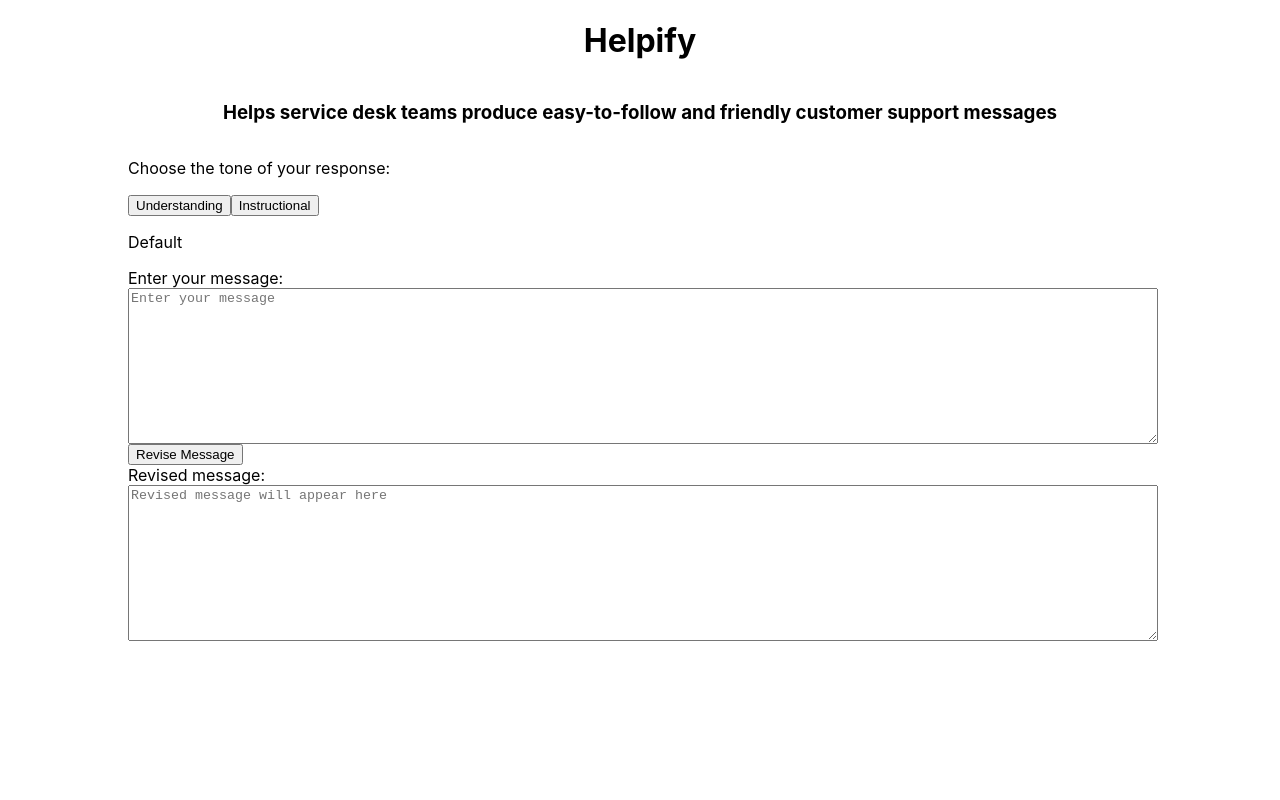
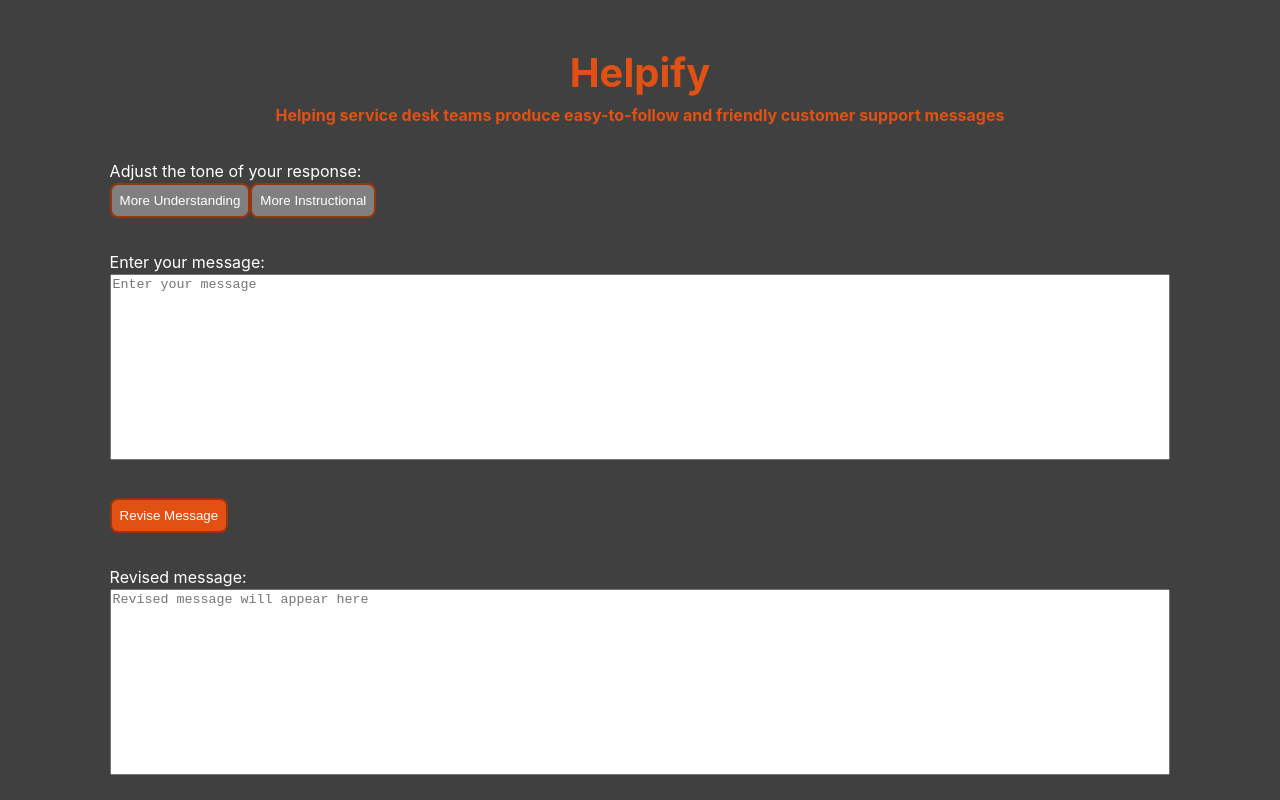
Before and after one commit to jaythomason-projects/helpify, a React (Create React App) app: page / in a window 1280 px wide. Built offline with nearby package versions, Linux system fonts and the light colour scheme.

Commit message:
refactor: added css styling, layout

```diff
--- a/src/components/header/header.css
+++ b/src/components/header/header.css
@@ -1,5 +1,16 @@
+header {
+  color: var(--color-primary);
+  font-weight: bold;
+  text-align: center;
+}
+
 .header-wrapper {
   display: flex;
   align-items: center;
   flex-direction: column;
 }
+
+.title {
+  font-size: 2.5em;
+  margin-bottom: 0;
+}
--- a/src/components/header/header.js
+++ b/src/components/header/header.js
@@ -3,9 +3,9 @@ import './header.css'
 
 export default function header() {
   return (
-    <div className='header-wrapper'>
-      <h1>Helpify</h1>
-      <h3>Helps service desk teams produce easy-to-follow and friendly customer support messages</h3>
-    </div>
+    <header className='header-wrapper space-below'>
+      <h1 className='title'>Helpify</h1>
+      Helping service desk teams produce easy-to-follow and friendly customer support messages
+    </header>
   );
 }
--- a/src/components/main/form/form.js
+++ b/src/components/main/form/form.js
@@ -31,46 +31,48 @@ function Form() {
   return (
     <div className='form-wrapper'>
       <section className='instructions-section'>
-        <p>Choose the tone of your response:</p>
+        Adjust the tone of your response:
         <div className='instruction-tabs'>
           <button
             className={selectedTab === "Understanding" ? "selected" : ""}
             onClick={() => handleTabClick("Understanding")}
-          >
-            Understanding
+          > More Understanding
           </button>
           <button
             className={selectedTab === "Instructional" ? "selected" : ""}
             onClick={() => handleTabClick("Instructional")}
-          >
-            Instructional
+          > More Instructional
           </button>
         </div>
-        <p>{instruction}</p>
       </section>
 
       <section className='message-section'>
+        <div className='original-message space-above space-below'>
           <label htmlFor="original-message" className="message-label">Enter your message:</label>
           <textarea
             id='original-message'
             value={message}
             onChange={(e) => setMessage(e.target.value)}
             placeholder='Enter your message'
-          rows={10}
+            rows={12}
           />
+        </div>
 
         <button className='revise-message-button' onClick={handleReviseMessage}>Revise Message</button>
 
+        <div className='revised-message space-above'>
           <label htmlFor="revised-message" className="message-label">Revised message:</label>
-        {/* Conditionally render the 'loading' div */}
-        {isLoading && <div>Loading...</div>}
+          <div className="textarea-container">
+            {isLoading && <div className='loading'>Loading...</div>}
             <textarea
               id='revised-message'
               value={revisedMessage}
               placeholder='Revised message will appear here'
-          rows={10}
+              rows={12}
               readOnly
             />
+          </div>
+        </div>
       </section>
     </div>
   );
--- a/src/components/main/main.css
+++ b/src/components/main/main.css
@@ -1,17 +1,38 @@
 .form-wrapper {
   display: grid;
   margin: auto;
-  width: clamp(480px, 80%, 1024px);
+  width: clamp(360px, 85%, 1080px);
 }
 
-.selected {
-  background-color: lightblue;
+.instruction-tabs {
+  display: flex;
 }
 
-.message-section > * {
-  display: block;
+.instruction-tabs button {
+  background-color: gray;
+}
+
+.instruction-tabs .selected {
+  background-color: var(--color-primary);
 }
 
 .message-section textarea {
   width: 100%;
 }
+
+.textarea-container {
+  position: relative;
+}
+
+.loading {
+  display: flex;
+  align-items: center;
+  justify-content: center;
+  position: absolute;
+  top: 0;
+  left: 0;
+  width: 100%;
+  height: calc(100% - 7px);
+  background-color: hsla(0, 0%, 0%, 0.5);
+  z-index: 1;
+}
--- a/src/index.css
+++ b/src/index.css
@@ -1,3 +1,6 @@
+/*--------------------------------------------------*/
+/* Default React Styles ----------------------------*/
+
 body {
   margin: 0;
   font-family: -apple-system, BlinkMacSystemFont, 'Segoe UI', 'Roboto', 'Oxygen',
@@ -11,3 +14,52 @@ code {
   font-family: source-code-pro, Menlo, Monaco, Consolas, 'Courier New',
     monospace;
 }
+
+/*--------------------------------------------------*/
+/* Fonts -------------------------------------------*/
+
+
+/*--------------------------------------------------*/
+/* Variables ---------------------------------------*/
+
+:root {
+  --base-spacing: 1rem;
+  --color-primary: hsl(18, 84%, 48%);
+  --color-primary-dark: hsl(18, 84%, 32%);
+  --color-primary-light :hsl(18, 84%, 64%);
+}
+
+/*--------------------------------------------------*/
+/* Default Classes ---------------------------------*/
+
+body {
+  background-color: hsl(0, 0%, 25%);
+  color: white;
+  line-height: 1.5;
+  margin: var(--base-spacing);
+}
+
+button {
+  background-color: var(--color-primary);
+  border-color: var(--color-primary-dark);
+  border-radius: .5rem;
+  border-style: solid;
+  color: white;
+  padding: .5rem;
+}
+
+/*--------------------------------------------------*/
+/* Global Styles -----------------------------------*/
+
+* {
+  box-sizing: border-box;
+  resize: none;
+}
+
+.space-above {
+  padding-top: calc(var(--base-spacing) * 2);
+}
+
+.space-below {
+  padding-bottom: calc(var(--base-spacing) * 2);
+}
```
Lines whose indentation alone changed are shown as unchanged.
